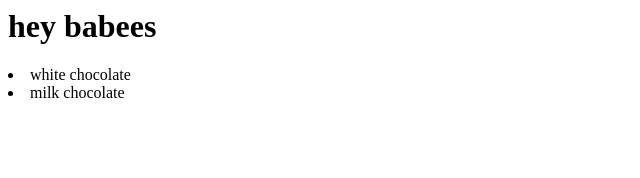
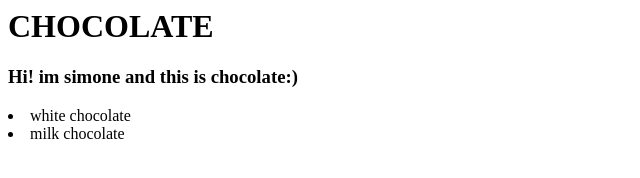
Before and after one commit to SimoneSimms/SimoneSimms.github.io, a plain HTML site: page index.html in a window 1280 px wide. Shown: the whole page, without its empty margins (0-640 px from the left). Drawn offline with Linux system fonts and the light colour scheme.

Commit message:
Update index.html

```diff
--- a/index.html
+++ b/index.html
@@ -1,4 +1,5 @@
-<h1>hey babees</h1>
+<h1>CHOCOLATE</h1>
+<h3>Hi! im simone and this is chocolate:)</h3>
 <u1>
   <li>white chocolate</li>
   <li>milk chocolate</li>
```
